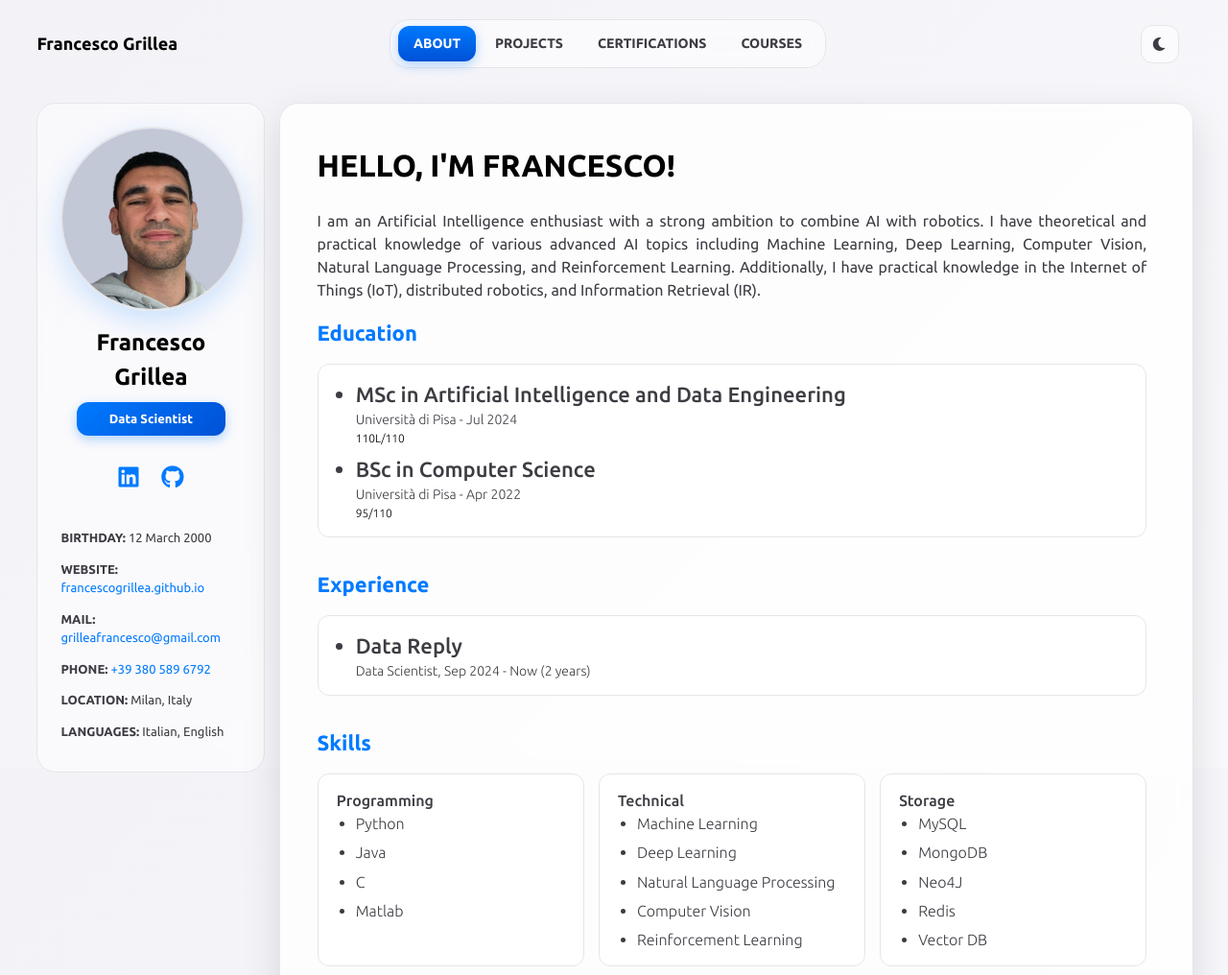
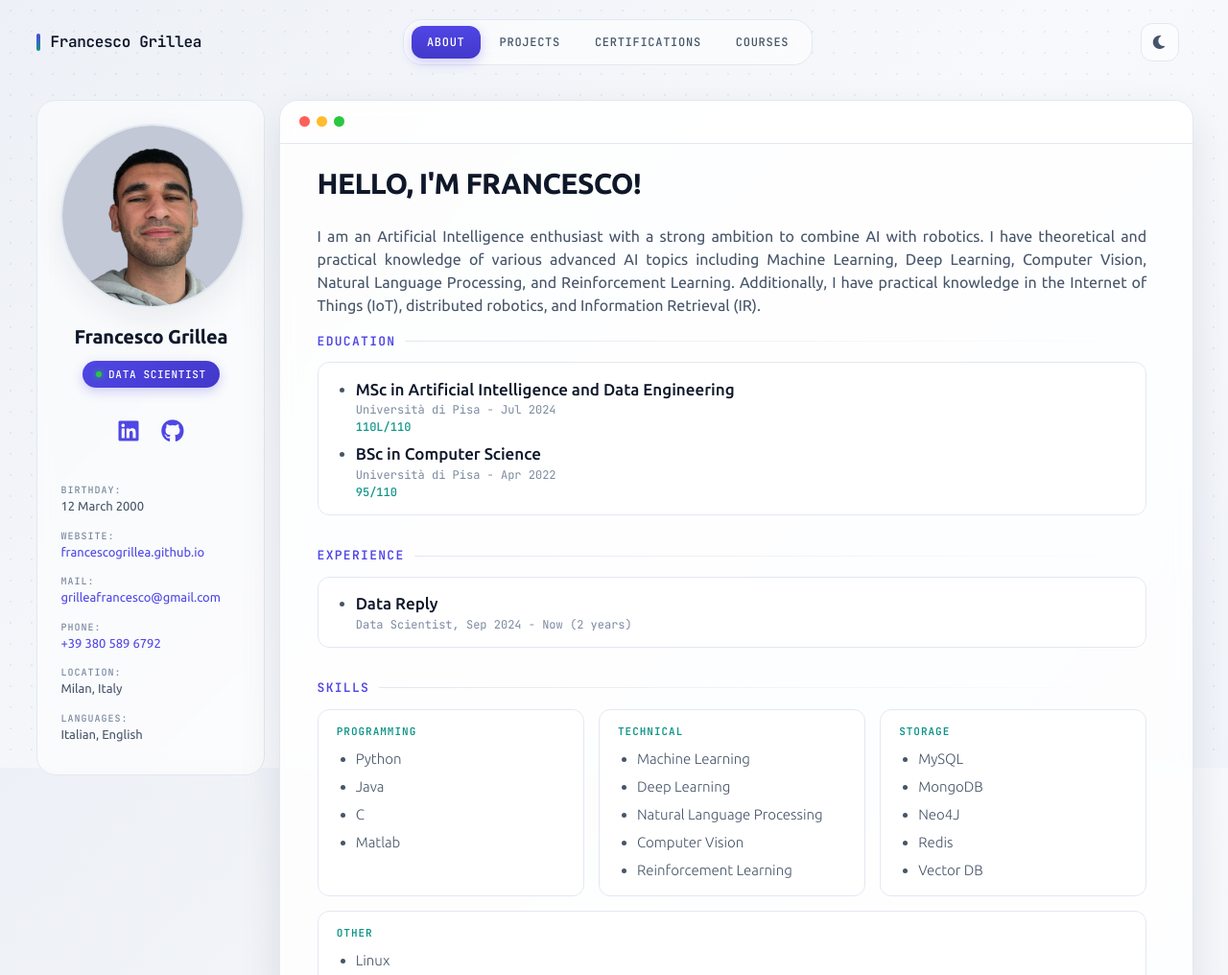
Before and after one commit to francescogrillea/francescogrillea.github.io, a plain HTML site: page index.html in a window 1280 px wide. Shown: the top 1016 px of the page at 96% size. Drawn offline with Linux system fonts and the light colour scheme; a web font is replaced by a local one.

Commit message:
feat: update style more tech

```diff
--- a/assets/css/colors.css
+++ b/assets/css/colors.css
@@ -1,29 +1,52 @@
 :root{
-    --text-color-primary: #000000;
-    --text-color-secondary: #3C3C43;
-    --background-primary: #F2F2F7;
+    /* Slate neutrals: cooler and more editorial than plain grey. */
+    --text-color-primary: #0F172A;
+    --text-color-secondary: #475569;
+    --text-color-muted: #7C8AA0;
+    --background-primary: #F1F3F7;
     --background-secondary: #FFFFFF;
-    --accent-primary: #007AFF;
-    --border-light: #E5E5EA;
-    --shadow-soft: 0 10px 30px rgba(0, 0, 0, 0.08);
-    --shadow-medium: 0 15px 40px rgba(0, 0, 0, 0.12);
+    --border-light: #E2E8F0;
 
-    --glass-surface: rgba(255, 255, 255, 0.8);
-    --glass-panel: rgba(255, 255, 255, 0.5);
-    --page-gradient: linear-gradient(135deg, #F2F2F7 0%, #F9F9FC 100%);
+    /* Indigo carries the brand, teal marks technical/secondary bits. */
+    --accent-primary: #4F46E5;
+    --accent-strong: #4338CA;
+    --accent-secondary: #0D9488;
+    --accent-tint: rgba(79, 70, 229, 0.09);
+    --accent-glow: rgba(79, 70, 229, 0.26);
+
+    --shadow-soft: 0 10px 30px rgba(15, 23, 42, 0.07);
+    --shadow-medium: 0 18px 44px rgba(15, 23, 42, 0.10);
+
+    --glass-surface: rgba(255, 255, 255, 0.82);
+    --glass-panel: rgba(255, 255, 255, 0.55);
+    --page-gradient: linear-gradient(135deg, #EDF0F6 0%, #F7F9FC 55%, #F1F4FA 100%);
+    --grid-dot: rgba(15, 23, 42, 0.055);
+
+    /* macOS window controls */
+    --window-close: #FF5F57;
+    --window-minimise: #FEBC2E;
+    --window-zoom: #28C840;
 }
 
 :root.dark-mode{
-    --text-color-primary: #FFFFFF;
-    --text-color-secondary: #EBEBF5;
-    --background-primary: #1C1C1E;
-    --background-secondary: #2C2C2E;
-    --accent-primary: #0A84FF;
-    --border-light: #3A3A3C;
-    --shadow-soft: 0 10px 30px rgba(0, 0, 0, 0.4);
-    --shadow-medium: 0 15px 40px rgba(0, 0, 0, 0.5);
+    --text-color-primary: #E8EDF7;
+    --text-color-secondary: #A3B0C4;
+    --text-color-muted: #78879E;
+    --background-primary: #0B1120;
+    --background-secondary: #131B2E;
+    --border-light: #24304A;
 
-    --glass-surface: rgba(44, 44, 46, 0.8);
-    --glass-panel: rgba(58, 58, 60, 0.5);
-    --page-gradient: linear-gradient(135deg, #1C1C1E 0%, #2C2C2E 100%);
+    --accent-primary: #818CF8;
+    --accent-strong: #6366F1;
+    --accent-secondary: #2DD4BF;
+    --accent-tint: rgba(129, 140, 248, 0.14);
+    --accent-glow: rgba(129, 140, 248, 0.30);
+
+    --shadow-soft: 0 10px 30px rgba(0, 0, 0, 0.45);
+    --shadow-medium: 0 18px 44px rgba(0, 0, 0, 0.55);
+
+    --glass-surface: rgba(19, 27, 46, 0.82);
+    --glass-panel: rgba(30, 41, 66, 0.55);
+    --page-gradient: linear-gradient(135deg, #080D19 0%, #101A2E 55%, #0B1220 100%);
+    --grid-dot: rgba(148, 163, 184, 0.07);
 }
--- a/assets/css/font.css
+++ b/assets/css/font.css
@@ -1,5 +1,6 @@
 :root{
     --text-size-primary: 22px;
+    --font-mono: "JetBrains Mono", ui-monospace, SFMono-Regular, Menlo, monospace;
 }
 
 html {
--- a/assets/css/page-content.css
+++ b/assets/css/page-content.css
@@ -1,13 +1,49 @@
 @import url('colors.css');
 
+/* The content panel reads as an application window. */
 main {
-    padding: 2% 5% 2% 4%;
+    position: relative;
+    padding: 3.6rem 5% 2rem 4%;
     background: var(--glass-surface);
     backdrop-filter: blur(10px);
     border: 1px solid var(--border-light);
     border-radius: 20px;
     box-shadow: var(--shadow-medium);
     color: var(--text-color-secondary);
+}
+
+/* Title bar. */
+main::before {
+    content: "";
+    position: absolute;
+    top: 0;
+    left: 0;
+    right: 0;
+    height: 44px;
+    border-bottom: 1px solid var(--border-light);
+    border-radius: 20px 20px 0 0;
+    background: var(--glass-panel);
+}
+
+/* Three window controls drawn from one dot plus two offset shadows. */
+main::after {
+    content: "";
+    position: absolute;
+    top: 16px;
+    left: 20px;
+    width: 11px;
+    height: 11px;
+    border-radius: 50%;
+    background: var(--window-close);
+    box-shadow: 18px 0 0 var(--window-minimise),
+                36px 0 0 var(--window-zoom);
+}
+
+main h1{
+    margin-top: 0.4rem;
+    font-size: 30px;
+    font-weight: 700;
+    letter-spacing: -0.02em;
 }
 
 li{
@@ -38,16 +74,29 @@ ul{
     margin-bottom: 2rem;
 }
 
+/* Section labels: mono + accent rule, like a panel header in a dev tool. */
 .content-container .content-title{
-    font-size: var(--text-size-primary);
-    font-weight: bold;
+    display: flex;
+    align-items: center;
+    gap: 10px;
+    font-family: var(--font-mono);
+    font-size: 13px;
+    font-weight: 600;
+    letter-spacing: 0.1em;
+    text-transform: uppercase;
     color: var(--accent-primary);
-    margin-bottom: 1rem;
+    margin-bottom: 0.75rem;
+}
+
+.content-container .content-title::after{
+    content: "";
+    flex: 1;
+    height: 1px;
+    background: linear-gradient(90deg, var(--border-light), transparent);
 }
 
 .content-container .content-list {
-    font-size: var(--text-size-primary);
-    font-weight: bold;
+    font-size: 1rem;
     background: var(--glass-panel);
     backdrop-filter: blur(8px);
     border: 1px solid var(--border-light);
@@ -58,16 +107,23 @@ ul{
 
 .content-container .content-list .list-title {
     font-weight: 500;
+    font-size: 17px;
+    color: var(--text-color-primary);
 }
 
 .content-container .content-list .list-subtitle {
-    font-size: 14px;
+    font-family: var(--font-mono);
+    font-size: 12px;
+    font-weight: 400;
+    color: var(--text-color-muted);
 }
 
+/* Grades / metrics: teal marks the quantitative bits. */
 .content-container .content-list .list-description {
-    font-weight: 100;
+    font-family: var(--font-mono);
+    font-weight: 500;
     font-size: 12px;
-    color: var(--text-color-primary)
+    color: var(--accent-secondary);
 }
 
 
@@ -78,8 +134,15 @@ ul{
     flex-wrap: wrap;
 }
 
+/* The category name is a bare text node, so it is styled via the wrapper
+   and the nested list resets back to body type. */
 .content-container .content-list-multicolumn .list{
-    font-weight: 500;
+    font-family: var(--font-mono);
+    font-size: 11px;
+    font-weight: 600;
+    letter-spacing: 0.09em;
+    text-transform: uppercase;
+    color: var(--accent-secondary);
     background: var(--glass-panel);
     backdrop-filter: blur(8px);
     border: 1px solid var(--border-light);
@@ -90,6 +153,12 @@ ul{
 }
 .content-container .content-list-multicolumn ul{
     text-align: left;
+    margin-top: 0.6rem;
+    font-family: "Ubuntu", sans-serif;
+    font-size: 15px;
+    letter-spacing: normal;
+    text-transform: none;
+    color: var(--text-color-secondary);
 }
 
 
@@ -100,6 +169,7 @@ ul{
 /* PROJECTS AND CERTIFICATION PAGE */
 
 .project-container {
+    position: relative;
     background: var(--glass-panel);
     backdrop-filter: blur(8px);
     border: 1px solid var(--border-light);
@@ -109,28 +179,38 @@ ul{
     transition: all 0.3s ease;
 }
 
+/* The left edge thickens and picks up the accent on hover; the padding gives
+   back the 2px the border takes so the text does not shift. */
 .project-container:hover {
     background: var(--glass-surface);
-    box-shadow: 0 8px 20px rgba(0, 122, 255, 0.1);
+    border-left: 3px solid var(--accent-primary);
+    padding-left: calc(1.2rem - 2px);
+    box-shadow: 0 8px 20px var(--accent-tint);
     transform: translateY(-2px);
 }
 
 .project-container .project-title{
-    font-size: var(--text-size-primary);
-    font-weight: bold;
-    color: var(--accent-primary);
-    margin-bottom: 0.5rem;
+    font-size: 18px;
+    font-weight: 600;
+    color: var(--text-color-primary);
+    margin-bottom: 0.35rem;
 }
 
 .project-container .project-enterprise{
-    color: var(--text-color-secondary);
-    font-size: 14px;
-    margin-bottom: 0.75rem;
+    font-family: var(--font-mono);
+    color: var(--text-color-muted);
+    font-size: 12px;
+    margin-bottom: 0.6rem;
+}
+
+.project-container .project-enterprise a{
+    color: var(--accent-secondary);
+    text-decoration: none;
 }
 
 .project-container .project-description{
-    font-size: 16px;
-    font-weight: 100;
+    font-size: 15px;
+    font-weight: 300;
     word-wrap: break-word;
     overflow-wrap: break-word;
     white-space: normal;
@@ -145,7 +225,7 @@ ul{
 }
 
 .project-container .project-link:hover{
-    color: #0051D5;
+    color: var(--accent-strong);
 }
 
 .separation-line-h-full {
--- a/assets/css/sidebar.css
+++ b/assets/css/sidebar.css
@@ -15,7 +15,7 @@ sidebar .profile-img-wrapper img {
     width: 100%;
     height: 100%;
     border-radius: 50%;
-    box-shadow: 0 10px 30px rgba(0, 122, 255, 0.2);
+    box-shadow: var(--shadow-soft);
     border: 2px solid var(--border-light);
 }
 
@@ -23,20 +23,39 @@ sidebar .information-wrapper .profile-name h2 {
     margin-top: 15px;
     margin-bottom: 0;
     text-align: center;
-    /*text-shadow: 2px 2px 3px rgba(0, 0, 0, 0.5);*/
+    font-size: 20px;
+    letter-spacing: -0.01em;
+    color: var(--text-color-primary);
 }
 
+/* Role chip with a live status dot. */
 sidebar .information-wrapper .badge{
-    background: linear-gradient(135deg, #007AFF 0%, #0051D5 100%);
-    width: 70%;
-    padding: 8px 12px;
-    border-radius: 12px;
-    font-weight: 700;
-    font-size: 13px;
+    display: flex;
+    align-items: center;
+    justify-content: center;
+    gap: 7px;
+    background: linear-gradient(135deg, var(--accent-primary) 0%, var(--accent-strong) 100%);
+    width: fit-content;
+    padding: 6px 14px;
+    border-radius: 999px;
+    font-family: var(--font-mono);
+    font-weight: 500;
+    font-size: 11px;
+    letter-spacing: 0.06em;
+    text-transform: uppercase;
     color: #FFFFFF;
     text-align: center;
-    margin: 8px auto;
-    box-shadow: 0 4px 12px rgba(0, 122, 255, 0.3);
+    margin: 10px auto;
+    box-shadow: 0 4px 12px var(--accent-glow);
+}
+
+sidebar .information-wrapper .badge::before{
+    content: "";
+    width: 6px;
+    height: 6px;
+    border-radius: 50%;
+    background: var(--window-zoom);
+    box-shadow: 0 0 6px var(--window-zoom);
 }
 
 
@@ -57,7 +76,7 @@ sidebar .information-wrapper .social-links .social-link {
 }
 
 sidebar .information-wrapper .social-links .social-link:hover {
-    background: rgba(0, 122, 255, 0.1);
+    background: var(--accent-tint);
     transform: scale(1.1);
 }
 
@@ -67,6 +86,16 @@ sidebar .information-wrapper p{
     color: var(--text-color-secondary);
 }
 
+/* Field labels read as a spec sheet. */
+sidebar .information-wrapper p strong{
+    display: block;
+    font-family: var(--font-mono);
+    font-size: 10px;
+    font-weight: 500;
+    letter-spacing: 0.1em;
+    color: var(--text-color-muted);
+}
+
 sidebar .information-wrapper a{
     text-decoration: none;
     color: var(--accent-primary);
@@ -74,5 +103,5 @@ sidebar .information-wrapper a{
 }
 
 sidebar .information-wrapper a:hover{
-    color: #0051D5;
+    color: var(--accent-strong);
 }
--- a/assets/css/style.css
+++ b/assets/css/style.css
@@ -15,6 +15,17 @@ body {
     background: var(--page-gradient);
     background-attachment: fixed;
     transition: background 0.3s ease, color 0.3s ease;
+}
+
+/* Faint plotting grid behind the content: a data cue, not a texture. */
+body::before {
+    content: "";
+    position: fixed;
+    inset: 0;
+    z-index: -1;
+    pointer-events: none;
+    background-image: radial-gradient(var(--grid-dot) 1px, transparent 1px);
+    background-size: 22px 22px;
 }
 
 h1{
@@ -40,11 +51,25 @@ h1{
 }
 
 .site-header .site-logo {
-    font-size: 18px;
+    display: flex;
+    align-items: center;
+    gap: 10px;
+    font-family: var(--font-mono);
+    font-size: 16px;
     font-weight: 700;
+    letter-spacing: -0.02em;
     color: var(--text-color-primary);
     text-decoration: none;
     white-space: nowrap;
+}
+
+/* Accent marker: reads as a cursor / active indicator. */
+.site-header .site-logo::before {
+    content: "";
+    width: 4px;
+    height: 18px;
+    border-radius: 2px;
+    background: linear-gradient(180deg, var(--accent-primary), var(--accent-secondary));
 }
 
 .site-header .site-logo:hover {
@@ -64,8 +89,10 @@ h1{
 }
 
 .main-nav .nav-link {
-    font-size: 14px;
-    font-weight: 600;
+    font-family: var(--font-mono);
+    font-size: 12px;
+    font-weight: 500;
+    letter-spacing: 0.06em;
     color: var(--text-color-secondary);
     text-transform: uppercase;
     padding: 8px 16px;
@@ -77,12 +104,12 @@ h1{
 
 .main-nav .nav-link.active {
     color: #FFFFFF;
-    background: linear-gradient(180deg, var(--accent-primary) 0%, #0051D5 100%);
-    box-shadow: 0 4px 12px rgba(0, 122, 255, 0.3);
+    background: linear-gradient(180deg, var(--accent-primary) 0%, var(--accent-strong) 100%);
+    box-shadow: 0 4px 12px var(--accent-glow);
 }
 
 .main-nav .nav-link:hover  {
-    background: rgba(0, 122, 255, 0.1);
+    background: var(--accent-tint);
     color: var(--accent-primary);
 }
 
@@ -109,5 +136,6 @@ h1{
 
 .site-header .theme-toggle:hover {
     color: var(--accent-primary);
+    border-color: var(--accent-primary);
     box-shadow: var(--shadow-soft);
 }
--- a/index.html
+++ b/index.html
@@ -6,7 +6,7 @@
 
   <link rel="preconnect" href="https://fonts.googleapis.com">
   <link rel="preconnect" href="https://fonts.gstatic.com" crossorigin>
-  <link href="https://fonts.googleapis.com/css2?family=DM+Serif+Text:ital@0;1&family=Ubuntu:ital,wght@0,300;0,400;0,500;0,700;1,300;1,400;1,500;1,700&display=swap" rel="stylesheet">
+  <link href="https://fonts.googleapis.com/css2?family=DM+Serif+Text:ital@0;1&family=JetBrains+Mono:wght@400;500;600&family=Ubuntu:ital,wght@0,300;0,400;0,500;0,700;1,300;1,400;1,500;1,700&display=swap" rel="stylesheet">
 
   <!--  for icons -->
   <link href="https://cdnjs.cloudflare.com/ajax/libs/font-awesome/6.0.0-beta3/css/all.min.css" rel="stylesheet">
```
Also changed, not shown: certifications.html (+1 -1 lines), courses.html (+1 -1 lines), projects.html (+1 -1 lines).
